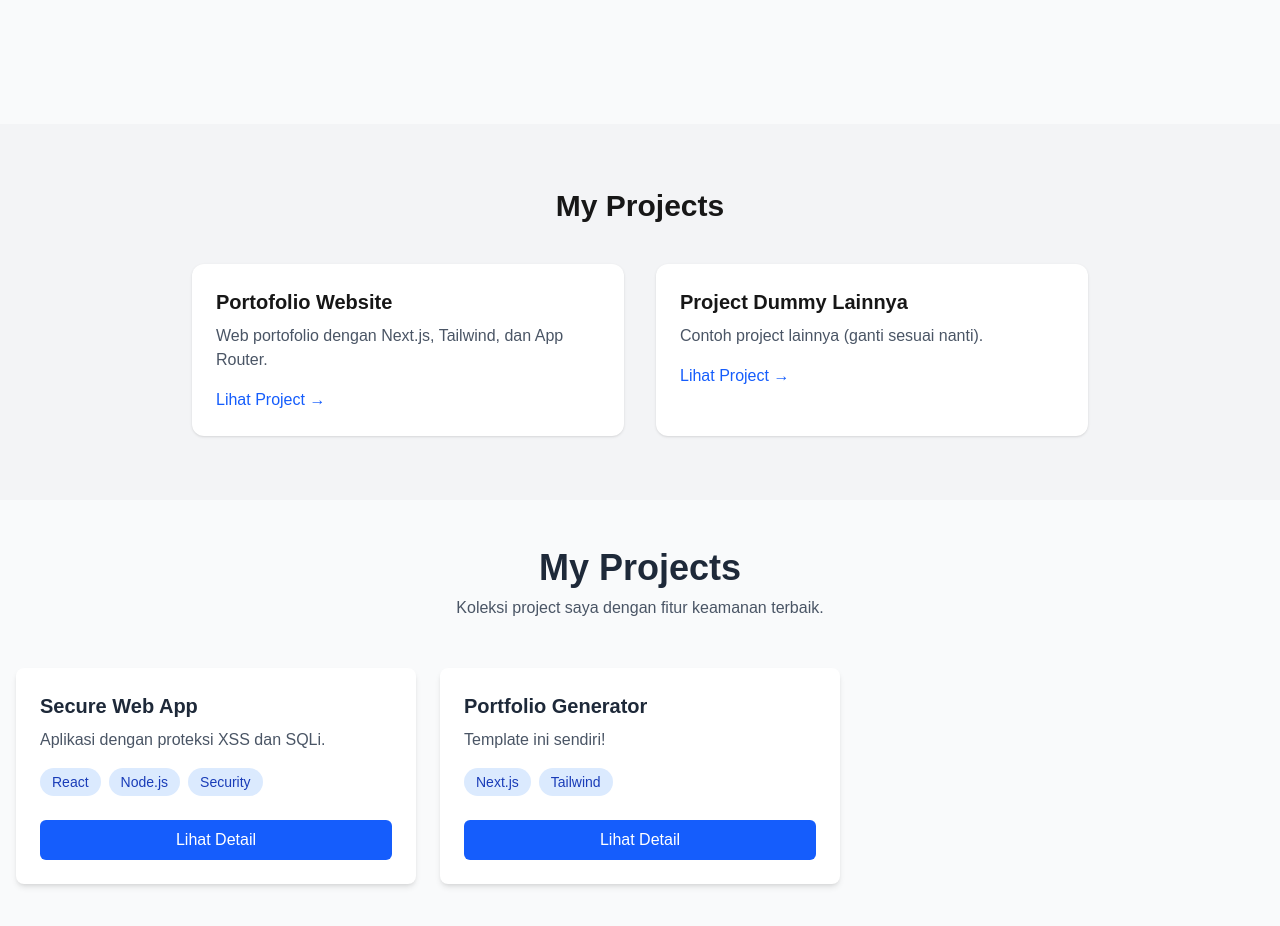
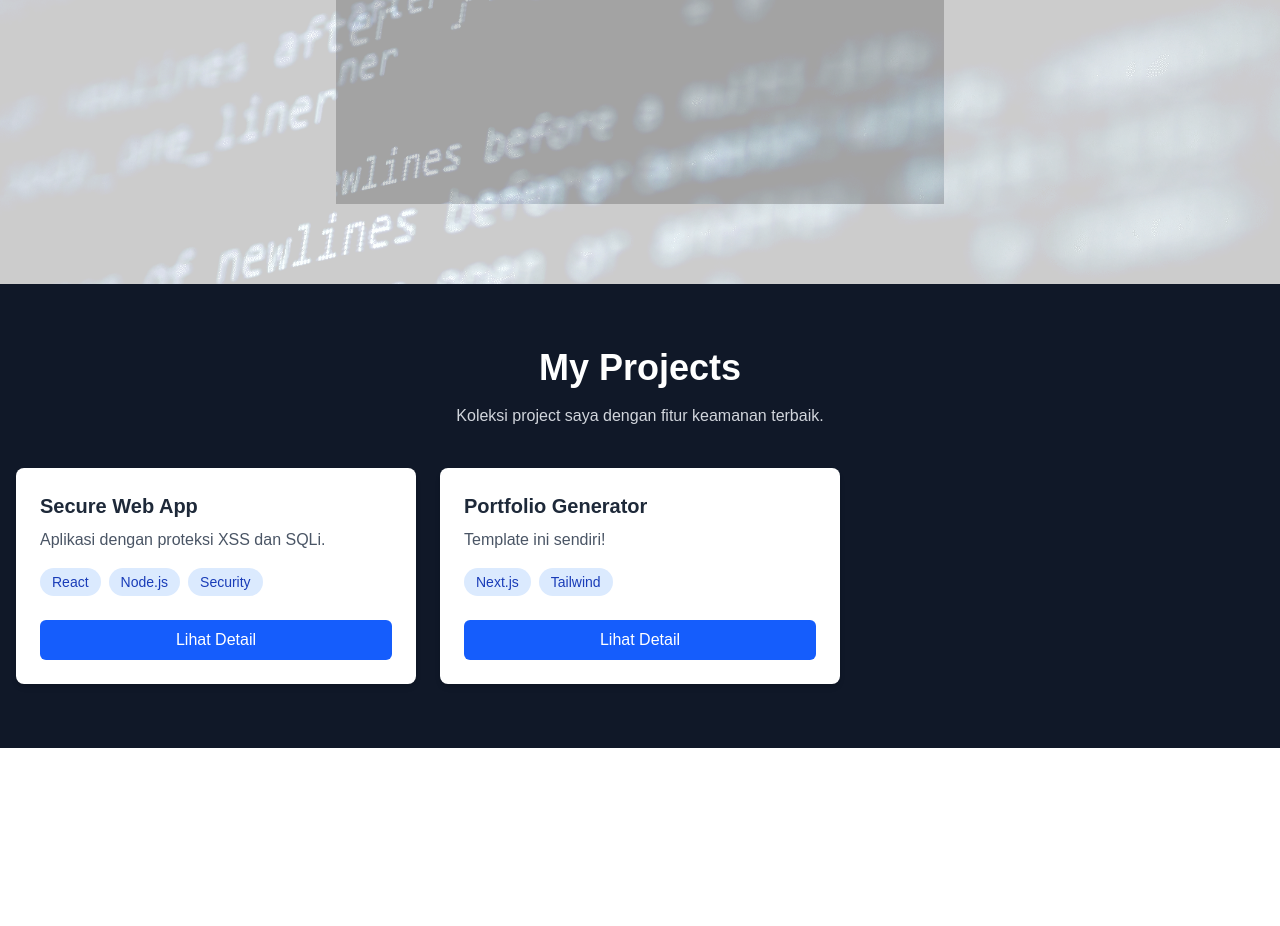
Before and after one commit to bifrace/farrelrafael-web-projects, a Next.js app: page / in a window 1280 px wide. Shown: the part 580-1506 px from the top of the page. After the commit the page ends 1328 px from the top, so only its background shows below. Built offline with nearby package versions, Linux system fonts and the light colour scheme.

Commit message:
Page backgroundEffect update

```diff
--- a/src/app/page.jsx
+++ b/src/app/page.jsx
@@ -24,28 +24,30 @@ const projects = [
 
 export default function Portfolio() {
   return (
-    <div className="relative min-h-screen bg-gray-50 dark:bg-gray-900">
-      <BackgroundEffect /> {/* Tempatkan di paling atas */}
+    <div className="min-h-screen">
       <Navbar />
+
+      {/* Hero Section with Background GIF */}
+      <section className="relative h-screen flex flex-col items-center justify-center overflow-hidden">
+        <BackgroundEffect />
         <Hero />
-      <Projects />
+      </section>
 
-      <main className="container mx-auto px-4 py-12 relative z-10">
-        <section className="mb-12 text-center">
-          <h1 className="text-4xl font-bold text-gray-800 dark:text-white">
-            My Projects
-          </h1>
-          <p className="mt-2 text-gray-600 dark:text-gray-300">
+      {/* Projects Section with dark background */}
+      <section id="projects" className="bg-gray-900 text-white py-16">
+        <div className="container mx-auto px-4">
+          <h1 className="text-4xl font-bold text-center mb-4">My Projects</h1>
+          <p className="text-center text-gray-300 mb-10">
             Koleksi project saya dengan fitur keamanan terbaik.
             </p>
-        </section>
 
           <div className="grid grid-cols-1 md:grid-cols-2 lg:grid-cols-3 gap-6">
             {projects.map((project) => (
               <ProjectCard key={project.id} project={project} />
             ))}
           </div>
-      </main>
+        </div>
+      </section>
     </div>
   );
 }
```
Lines whose indentation alone changed are shown as unchanged.
